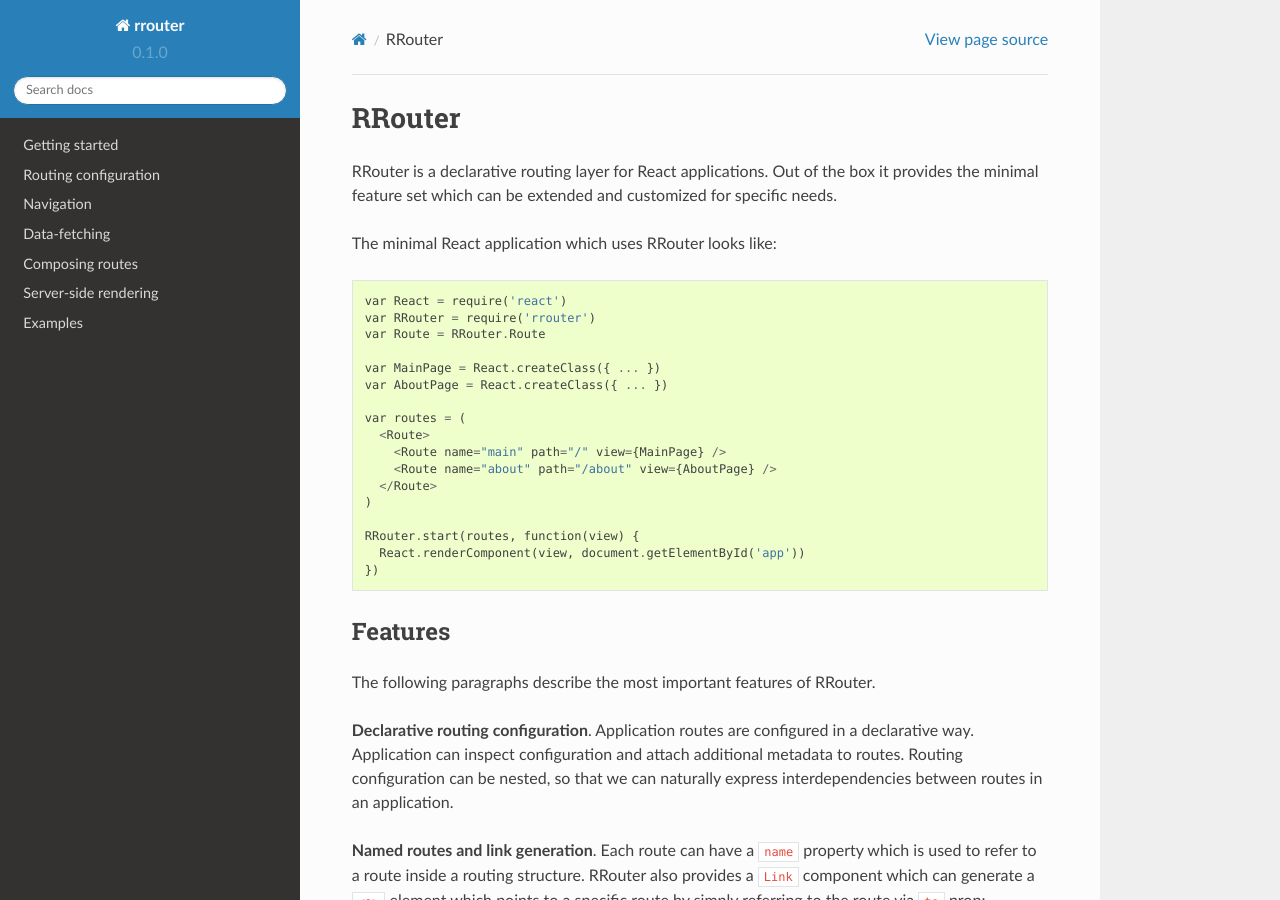
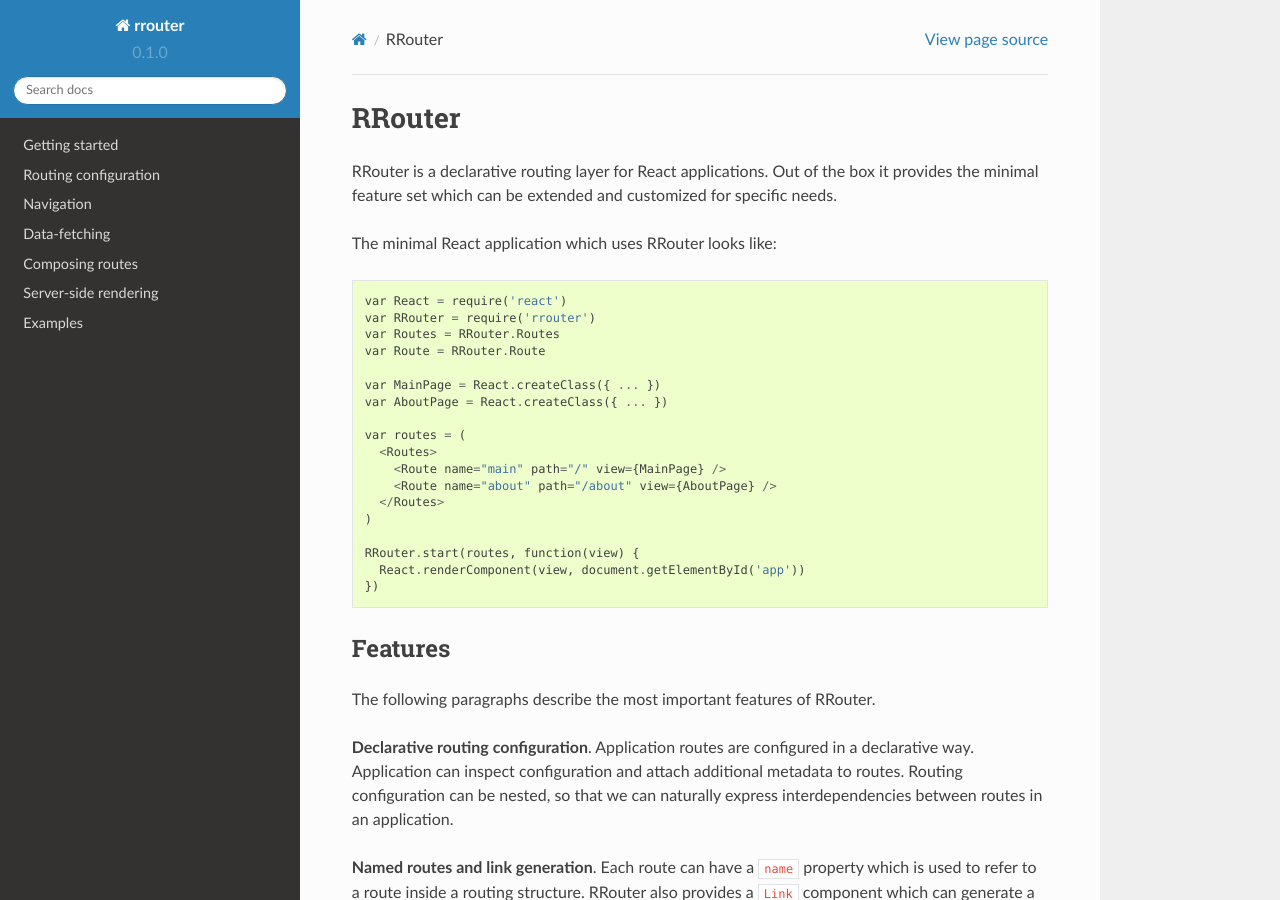
Before and after one commit to andreypopp/rrouter, a Sphinx documentation site: the page built from docs/index.rst, in a window 1280 px wide and 900 px high. Built offline with Sphinx 7.4.7 and the Read the Docs theme 2.0.0, drawn with Linux system fonts in a browser that asks for light colours.

Commit message:
docs: use Routes, scoped route descriptor

```diff
--- a/docs/examples/master-detail.rst
+++ b/docs/examples/master-detail.rst
@@ -9,6 +9,7 @@
         var Promise = require('bluebird')
         var React = require('react')
         var RRouter = require('rrouter')
+        var Routes = RRouter.Routes
         var Route = RRouter.Route
         var Link = RRouter.Link
 
@@ -17,7 +18,7 @@
           render: function() {
             var items = [1, 2, 3, 4, 5].map(function(id, index) {
               return React.DOM.li({key: index},
-                Link({to: '/master/detail', id: id}, id))
+                Link({to: 'master/detail', id: id}, id))
             })
             return React.DOM.ul(null, items)
           }
@@ -46,7 +47,7 @@
           })
         }
 
-        var routes = Route(null,
+        var routes = Routes(null,
           Route({name: 'master', path: '/', view: View},
             Route({name: 'detail', path: ':id', promiseItem: getItem, view: View})
           )
--- a/docs/index.rst
+++ b/docs/index.rst
@@ -9,16 +9,17 @@
 
   var React = require('react')
   var RRouter = require('rrouter')
+  var Routes = RRouter.Routes
   var Route = RRouter.Route
 
   var MainPage = React.createClass({ ... })
   var AboutPage = React.createClass({ ... })
 
   var routes = (
-    <Route>
+    <Routes>
       <Route name="main" path="/" view={MainPage} />
       <Route name="about" path="/about" view={AboutPage} />
-    </Route>
+    </Routes>
   )
 
   RRouter.start(routes, function(view) {
--- a/docs/usage.rst
+++ b/docs/usage.rst
@@ -26,6 +26,7 @@
 
     var React = require('react')
     var RRouter = require('rrouter')
+    var Routes = RRouter.Routes
     var Route = RRouter.Route
 
 Now we are going to define routes for two URLs, ``/`` and ``about``. We need to
@@ -46,10 +47,10 @@
 Now we define routes using familiar JSX syntax::
 
     var routes = (
-      <Route>
+      <Routes>
         <Route path="/" view={MainPage} />
         <Route path="/about" view={AboutPage} />
-      </Route>
+      </Routes>
     )
 
 The ``MainPage`` and ``AboutPage`` will be rendered when browser hits ``/`` or
```
Also changed, not shown: docs/composing-routes.rst (+4 -4 lines).
